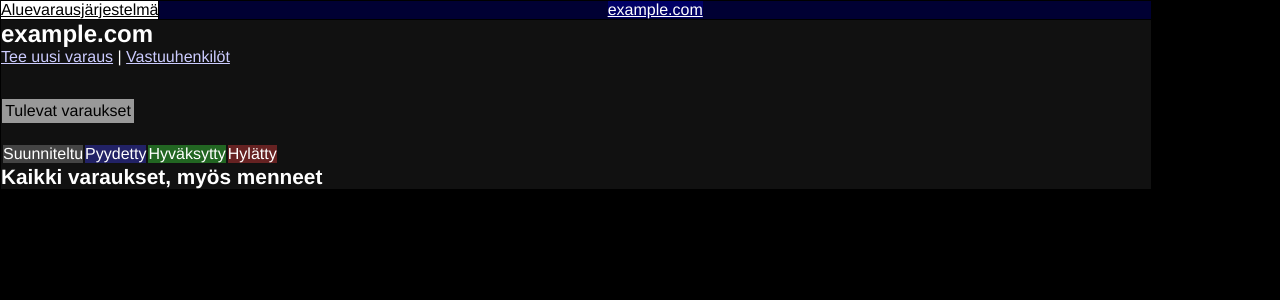
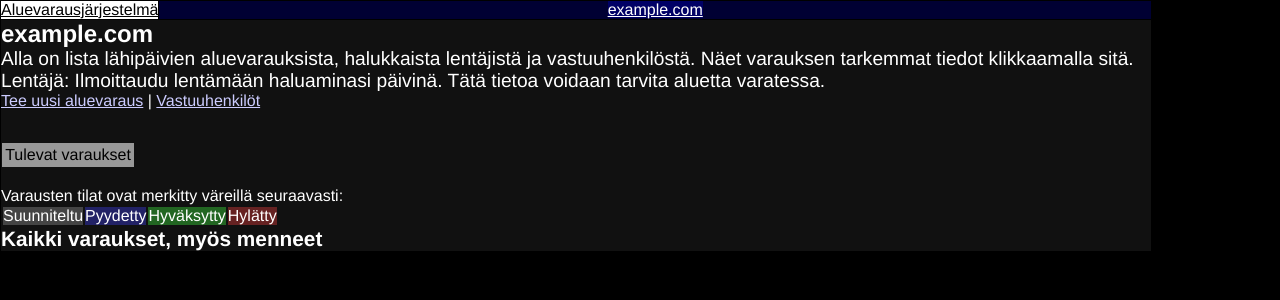
Before and after one commit to vranki/areareservation, a Django app: template templates/reservations/sitedetails.html in a window 1280 px wide. Shown: the top 300 px of the page. Run offline with Django 3.2, Linux system fonts and the light colour scheme; the template is opened without the code that fills it: values that come from a table or form of the project are taken from there, others are empty; parts of the project's set-up code (start-up, migrations or seed data) failed here and were passed over.

Commit message:
minor tuning

```diff
--- a/areareservation/reservations/views.py
+++ b/areareservation/reservations/views.py
@@ -24,8 +24,11 @@ def newreservation(request, site_id, fields = {}):
     foundsite = get_object_or_404(Site, pk=site_id)
     areas = Area.objects.filter(site=foundsite)
     site = foundsite
+    date = None
+    if request.GET.has_key('date'):
+	date = request.GET['date']
     levels =  site.usedFlightLevels.split(',')
-    return render_to_response('reservations/new.html', {'site': site, 'areas': areas, 'levels': levels, 'sites': Site.objects.all(), 'error': fields.get('error')}, context_instance=RequestContext(request))
+    return render_to_response('reservations/new.html', {'site': site, 'areas': areas, 'levels': levels, 'sites': Site.objects.all(), 'error': fields.get('error'), 'date': date}, context_instance=RequestContext(request))
 
 def deletereservation(request, reservation_id):
     r = Reservation.objects.get(id=reservation_id)
--- a/templates/reservations/sitedetails.html
+++ b/templates/reservations/sitedetails.html
@@ -3,8 +3,17 @@
 {% block content %}
 
 <h1>{{ site }}</h1>
+<p>
+Alla on lista lähipäivien aluevarauksista, halukkaista lentäjistä ja
+vastuuhenkilöstä. Näet varauksen tarkemmat tiedot klikkaamalla sitä.
+</p>
+<p>
+Lentäjä: Ilmoittaudu lentämään haluaminasi päivinä. Tätä tietoa voidaan
+tarvita aluetta varatessa.
+</p>
 
-<a href="/reservations/new/{{ site.icao }}/">Tee uusi varaus</a> | <a href="/reservations/personnel/{{ site.icao }}/">Vastuuhenkilöt</a>
+<a href="/reservations/new/{{ site.icao }}/">Tee uusi aluevaraus</a> |
+<a href="/reservations/personnel/{{ site.icao }}/">Vastuuhenkilöt</a>
 <br/>
 <table border="0" cellspacing="1">
 <tr class="tableheading">
@@ -28,7 +37,7 @@
 {% endfor %}
 </a>
 {% else %}
-(ei varausta)
+Ei aluevarausta - <a href="/reservations/new/{{ site.icao }}/?date={{ res.date|date:"j.n" }}">varaa</a>
 {% endif %}
 </div>
 <hr/>
@@ -48,6 +57,7 @@ Vastuuhenkilö:
 </tr>
 </table>
 <br/>
+Varausten tilat ovat merkitty väreillä seuraavasti:
 <table>
 <tr>
 <td>
```
Also changed, not shown: templates/reservations/new.html (+6 -5 lines).
